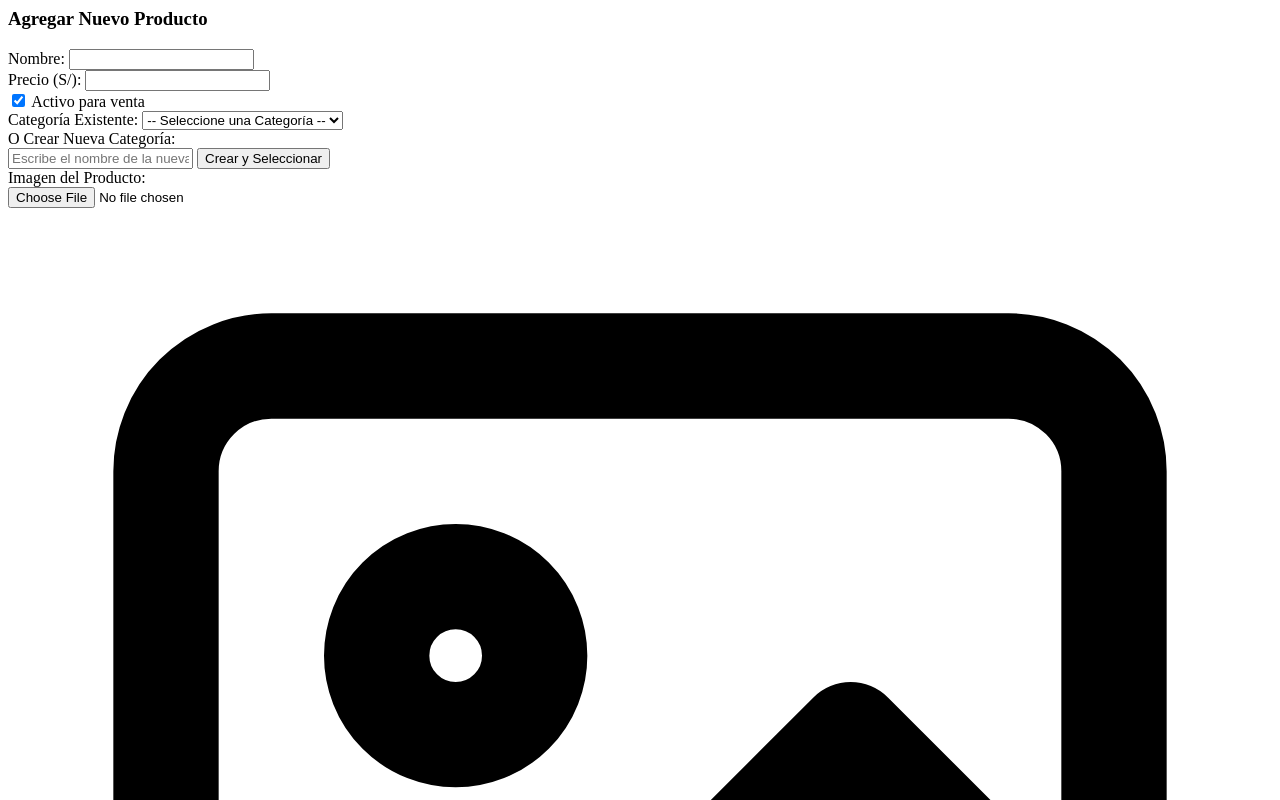
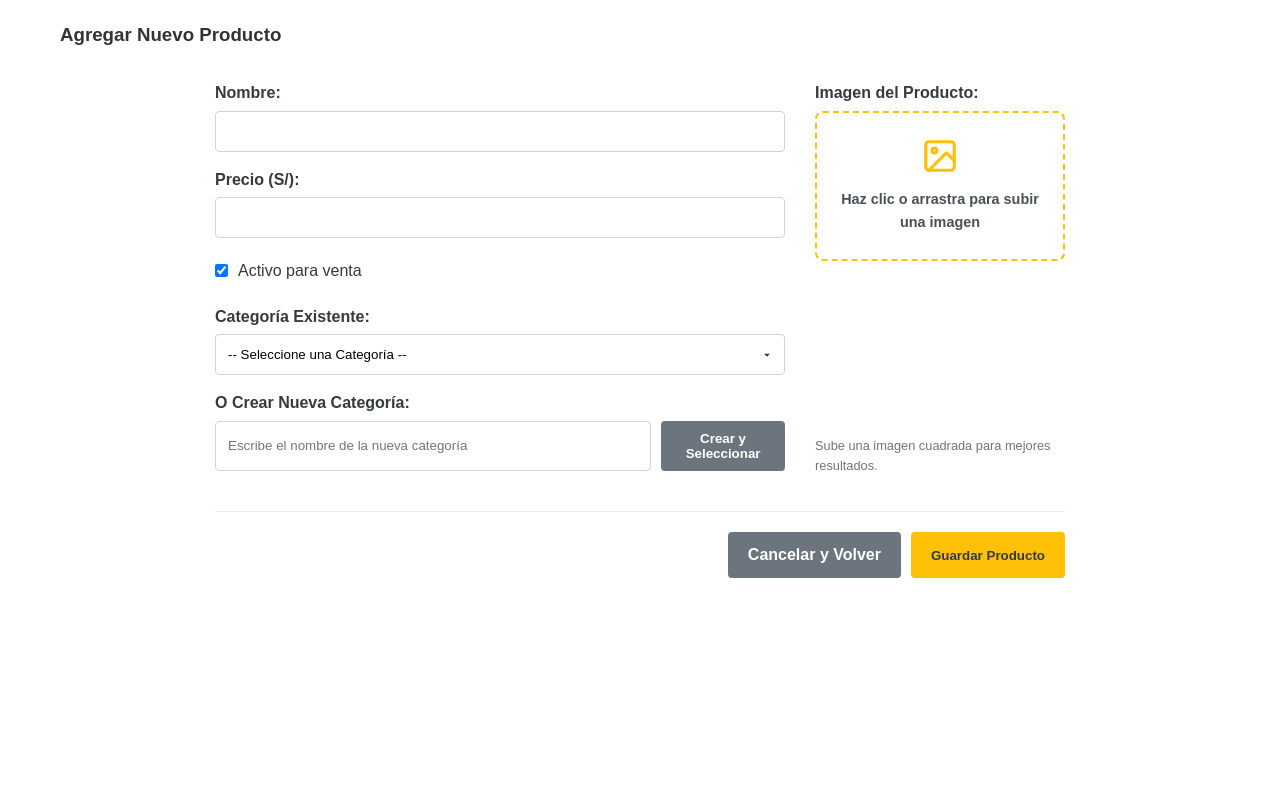
Before and after one commit to Codearlo/lataberna, a plain HTML site: page src/admin/products/add-product/add-product.html in a window 1280 px wide. Shown: the top 800 px of the page. Drawn offline with nearby package versions, Linux system fonts and the light colour scheme; a script that the page names is missing.

```diff
--- a/src/admin/products/add-product/add-product.html
+++ b/src/admin/products/add-product/add-product.html
@@ -1,3 +1,16 @@
+<!DOCTYPE html>
+<html lang="es">
+<head>
+    <meta charset="UTF-8">
+    <meta name="viewport" content="width=device-width, initial-scale=1.0">
+    <title>La Taberna - Agregar Producto</title>
+
+    <link rel="stylesheet" href="../../../public/main.css">
+    <link rel="stylesheet" href="../../auth/auth.css">
+    <link rel="stylesheet" href="./add-product.css">
+</head>
+<body>
+    <main id="app-content">
         <div class="admin-panel-header">
             <h3>Agregar Nuevo Producto</h3>
         </div>
@@ -68,3 +81,9 @@
                 </div>
             </form>
         </div>
+    </main>
+
+    <script src="https://cdn.jsdelivr.net/npm/@supabase/supabase-js"></script>
+    <script type="module" src="./add-product.js"></script>
+</body>
+</html>
```
Lines whose indentation alone changed are shown as unchanged.
